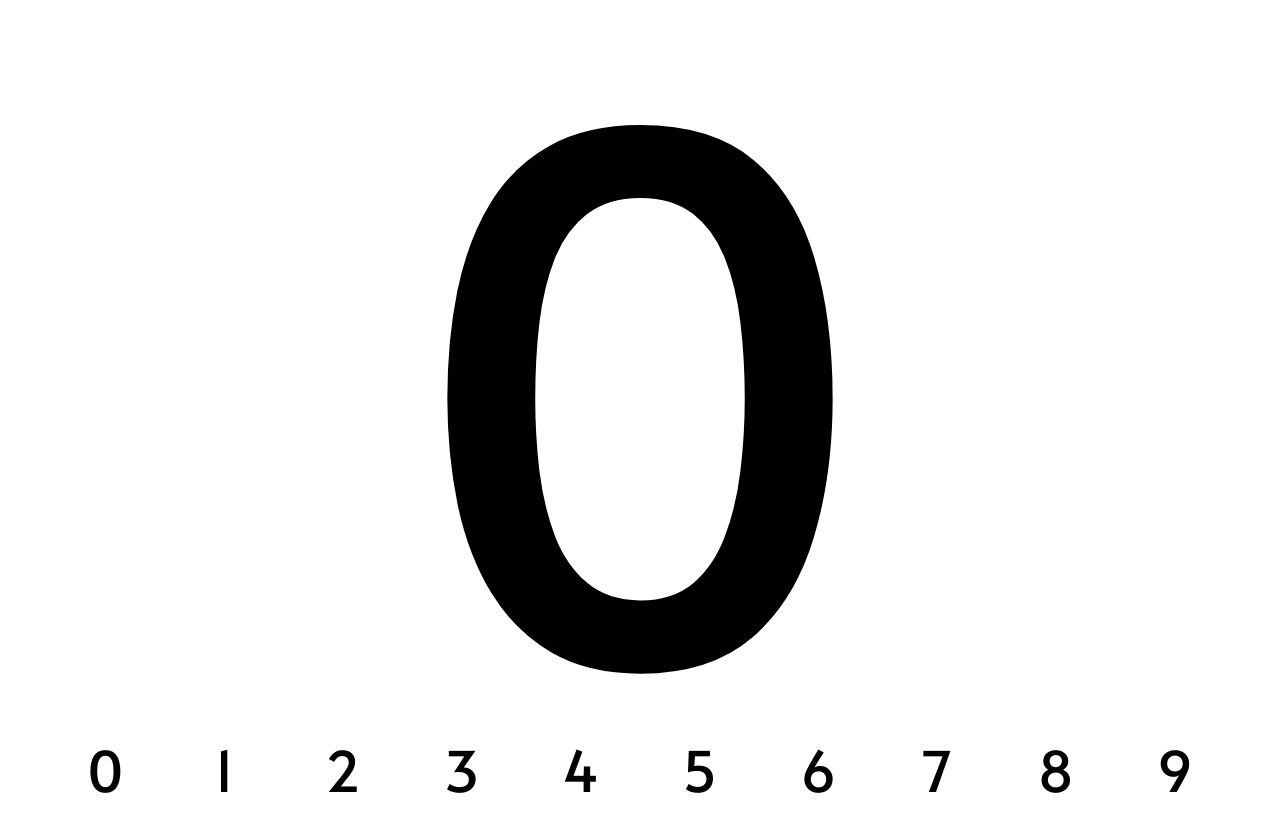
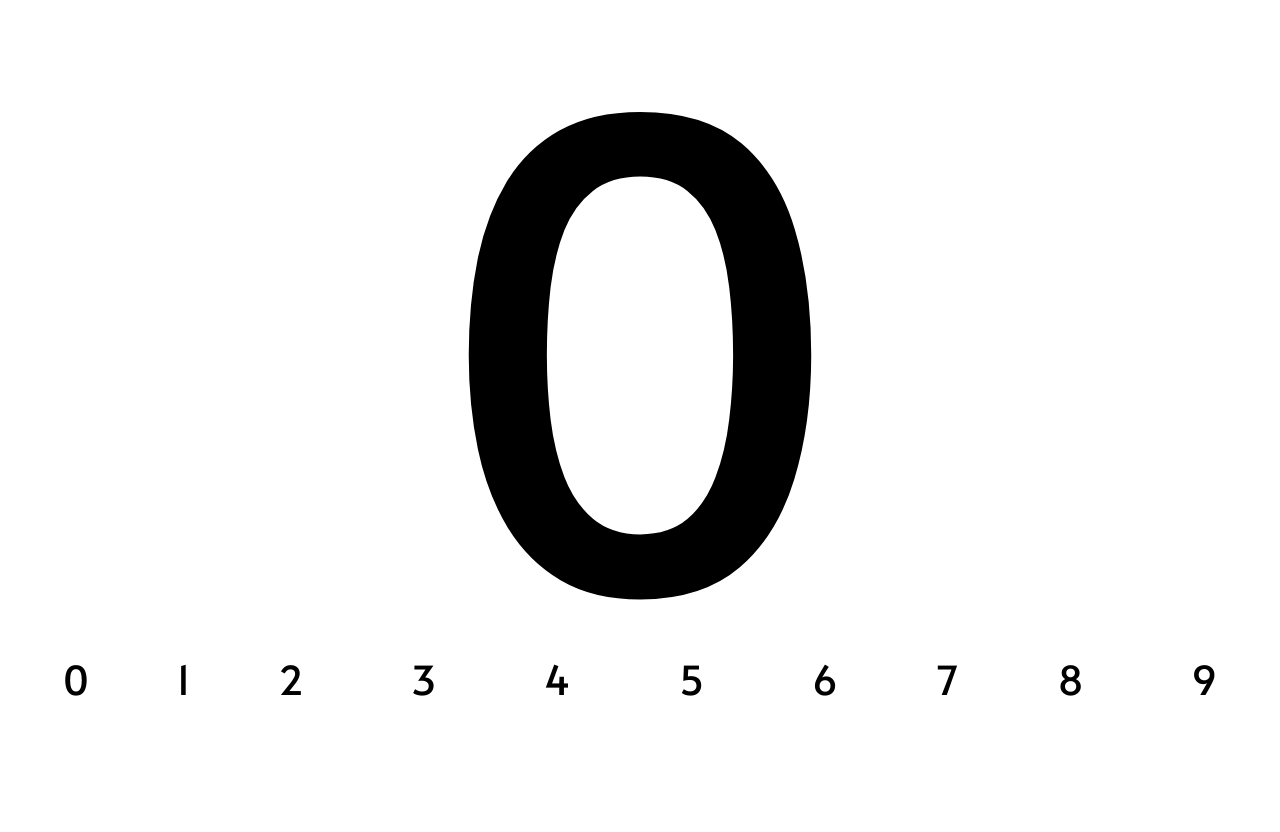
Before and after one commit to esin/score, a plain HTML site: page docs/index.html in a window 1280 px wide. After the commit the page ends 800 px from the top, so only its background shows below. Drawn offline with Linux system fonts and the light colour scheme.

Commit message:
Ещё чуть коррекция

```diff
--- a/docs/index.html
+++ b/docs/index.html
@@ -7,16 +7,8 @@
     <meta content="IE=edge,chrome=1" http-equiv="X-UA-Compatible" />
     <link href="https://fonts.googleapis.com/css?family=Alata&display=swap" rel="stylesheet">
     <style>
-        html,
         body {
-            height: 95%;
-        }
-
-        footer {
-            height: 5%;
-        }
-
-        body {
+            height: 100%;
             align-items: center;
             justify-content: center;
             text-align: center;
@@ -34,15 +26,15 @@
 
         #main {
             height: 100%;
-            font-size: 90vh;
-            line-height: 90vh;
+            font-size: 80vh;
+            line-height: 80vh;
         }
 
-        .divFooter {
-            width: 9.09%;
-            width: calc(100% / 11);
-            display: inline-block;
-            font-size: 7vh;
+        table {
+            width: 100%;
+            font-size: 5vh;
+            margin: 0px;
+            padding: 0px;
         }
     </style>
 </head>
@@ -51,19 +43,26 @@
     <div id="main">
         <label id="score">0</label>
     </div>
+    <div style="text-align:center;">
+        <table style="width:100%;">
+            <tbody>
+                <tr>
+                    <td onclick="scoreOnClick('0');">0</td>
+                    <td onclick="scoreOnClick('1');">1</td>
+                    <td onclick="scoreOnClick('2');">2</td>
+                    <td onclick="scoreOnClick('3');">3</td>
+                    <td onclick="scoreOnClick('4');">4</td>
+                    <td onclick="scoreOnClick('5');">5</td>
+                    <td onclick="scoreOnClick('6');">6</td>
+                    <td onclick="scoreOnClick('7');">7</td>
+                    <td onclick="scoreOnClick('8');">8</td>
+                    <td onclick="scoreOnClick('9');">9</td>
+                </tr>
+            </tbody>
+        </table>
+    </div>
+
 </body>
-<footer style="text-align:center;">
-    <div class="divFooter" onclick="scoreOnClick('0');">0</div>
-    <div class="divFooter" onclick="scoreOnClick('1');">1</div>
-    <div class="divFooter" onclick="scoreOnClick('2');">2</div>
-    <div class="divFooter" onclick="scoreOnClick('3');">3</div>
-    <div class="divFooter" onclick="scoreOnClick('4');">4</div>
-    <div class="divFooter" onclick="scoreOnClick('5');">5</div>
-    <div class="divFooter" onclick="scoreOnClick('6');">6</div>
-    <div class="divFooter" onclick="scoreOnClick('7');">7</div>
-    <div class="divFooter" onclick="scoreOnClick('8');">8</div>
-    <div class="divFooter" onclick="scoreOnClick('9');">9</div>
-</footer>
 <script>
     function scoreOnClick(e) {
         document.getElementById("score").innerHTML = e;
```
